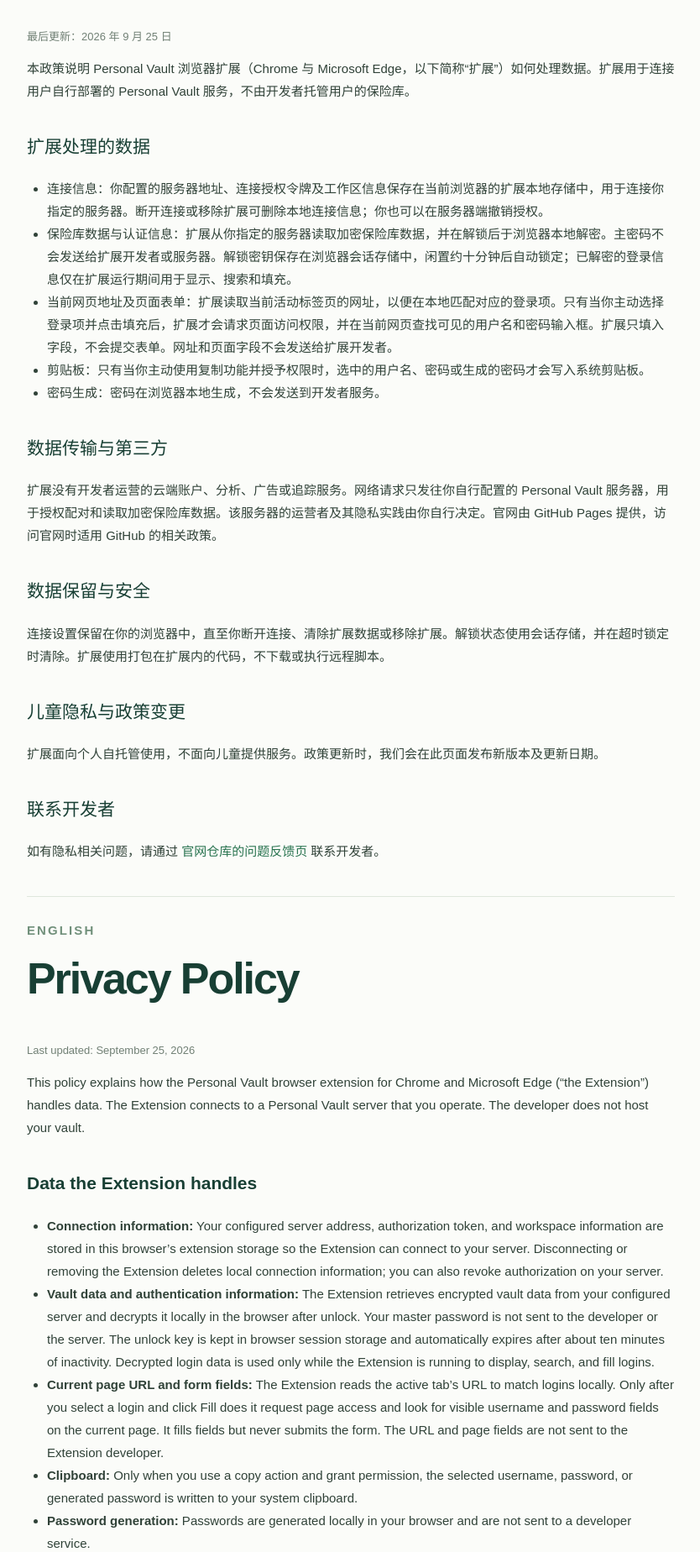
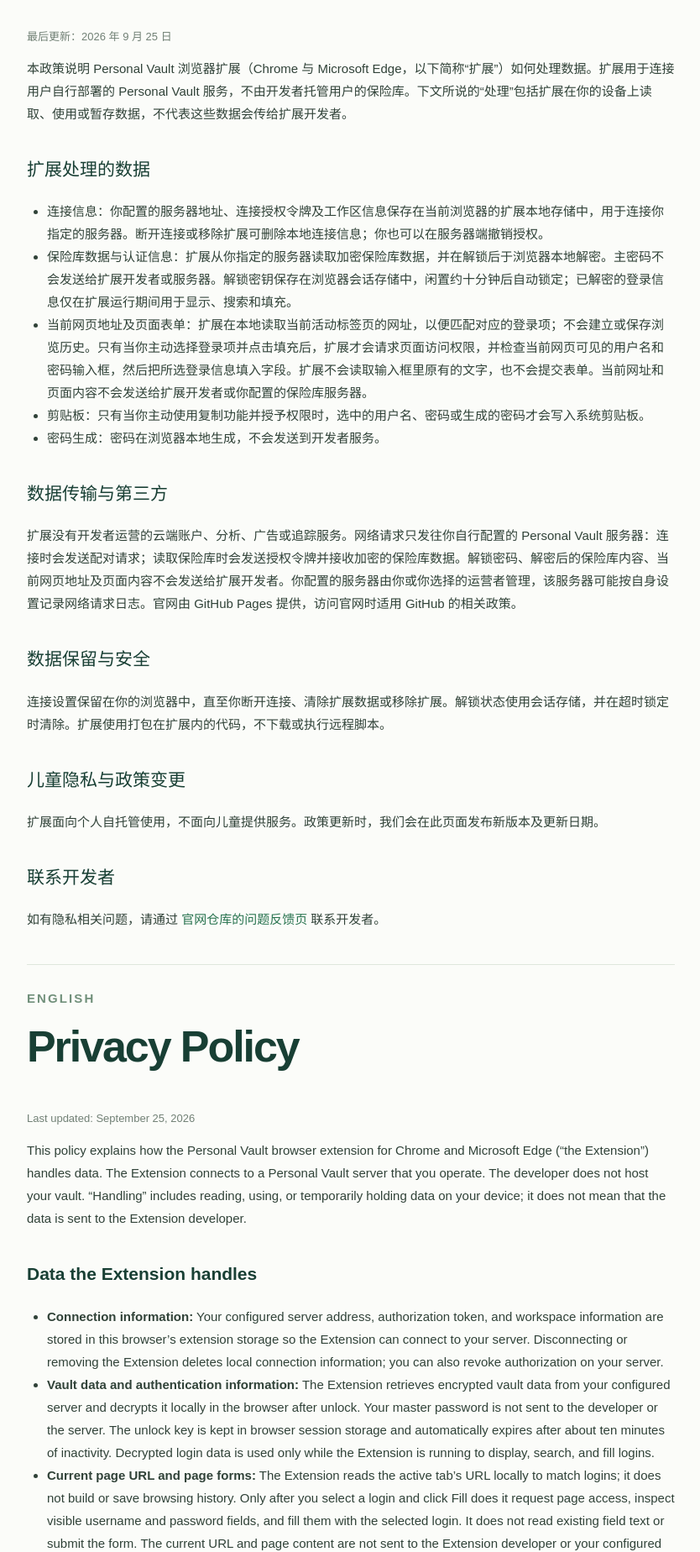
Before and after one commit to Nyakooo/oh-my-vault-homepage, a plain HTML site: page privacy.html in a window 1280 px wide. Shown: the part 253-2101 px from the top of the page at 84% size, without its empty margins (222-1056 px from the left). Drawn offline with Linux system fonts and the light colour scheme.

Commit message:
Clarify local browser data handling

```diff
--- a/privacy.html
+++ b/privacy.html
@@ -28,19 +28,19 @@
       <p class="eyebrow">PERSONAL VAULT · PRIVACY</p>
       <h1>隐私政策</h1>
       <p class="updated">最后更新：2026 年 9 月 25 日</p>
-      <p>本政策说明 Personal Vault 浏览器扩展（Chrome 与 Microsoft Edge，以下简称“扩展”）如何处理数据。扩展用于连接用户自行部署的 Personal Vault 服务，不由开发者托管用户的保险库。</p>
+      <p>本政策说明 Personal Vault 浏览器扩展（Chrome 与 Microsoft Edge，以下简称“扩展”）如何处理数据。扩展用于连接用户自行部署的 Personal Vault 服务，不由开发者托管用户的保险库。下文所说的“处理”包括扩展在你的设备上读取、使用或暂存数据，不代表这些数据会传给扩展开发者。</p>
 
       <h2>扩展处理的数据</h2>
       <ul>
         <li><strong>连接信息：</strong>你配置的服务器地址、连接授权令牌及工作区信息保存在当前浏览器的扩展本地存储中，用于连接你指定的服务器。断开连接或移除扩展可删除本地连接信息；你也可以在服务器端撤销授权。</li>
         <li><strong>保险库数据与认证信息：</strong>扩展从你指定的服务器读取加密保险库数据，并在解锁后于浏览器本地解密。主密码不会发送给扩展开发者或服务器。解锁密钥保存在浏览器会话存储中，闲置约十分钟后自动锁定；已解密的登录信息仅在扩展运行期间用于显示、搜索和填充。</li>
-        <li><strong>当前网页地址及页面表单：</strong>扩展读取当前活动标签页的网址，以便在本地匹配对应的登录项。只有当你主动选择登录项并点击填充后，扩展才会请求页面访问权限，并在当前网页查找可见的用户名和密码输入框。扩展只填入字段，不会提交表单。网址和页面字段不会发送给扩展开发者。</li>
+        <li><strong>当前网页地址及页面表单：</strong>扩展在本地读取当前活动标签页的网址，以便匹配对应的登录项；不会建立或保存浏览历史。只有当你主动选择登录项并点击填充后，扩展才会请求页面访问权限，并检查当前网页可见的用户名和密码输入框，然后把所选登录信息填入字段。扩展不会读取输入框里原有的文字，也不会提交表单。当前网址和页面内容不会发送给扩展开发者或你配置的保险库服务器。</li>
         <li><strong>剪贴板：</strong>只有当你主动使用复制功能并授予权限时，选中的用户名、密码或生成的密码才会写入系统剪贴板。</li>
         <li><strong>密码生成：</strong>密码在浏览器本地生成，不会发送到开发者服务。</li>
       </ul>
 
       <h2>数据传输与第三方</h2>
-      <p>扩展没有开发者运营的云端账户、分析、广告或追踪服务。网络请求只发往你自行配置的 Personal Vault 服务器，用于授权配对和读取加密保险库数据。该服务器的运营者及其隐私实践由你自行决定。官网由 GitHub Pages 提供，访问官网时适用 GitHub 的相关政策。</p>
+      <p>扩展没有开发者运营的云端账户、分析、广告或追踪服务。网络请求只发往你自行配置的 Personal Vault 服务器：连接时会发送配对请求；读取保险库时会发送授权令牌并接收加密的保险库数据。解锁密码、解密后的保险库内容、当前网页地址及页面内容不会发送给扩展开发者。你配置的服务器由你或你选择的运营者管理，该服务器可能按自身设置记录网络请求日志。官网由 GitHub Pages 提供，访问官网时适用 GitHub 的相关政策。</p>
 
       <h2>数据保留与安全</h2>
       <p>连接设置保留在你的浏览器中，直至你断开连接、清除扩展数据或移除扩展。解锁状态使用会话存储，并在超时锁定时清除。扩展使用打包在扩展内的代码，不下载或执行远程脚本。</p>
@@ -55,17 +55,17 @@
         <p class="eyebrow">ENGLISH</p>
         <h1>Privacy Policy</h1>
         <p class="updated">Last updated: September 25, 2026</p>
-        <p>This policy explains how the Personal Vault browser extension for Chrome and Microsoft Edge (“the Extension”) handles data. The Extension connects to a Personal Vault server that you operate. The developer does not host your vault.</p>
+        <p>This policy explains how the Personal Vault browser extension for Chrome and Microsoft Edge (“the Extension”) handles data. The Extension connects to a Personal Vault server that you operate. The developer does not host your vault. “Handling” includes reading, using, or temporarily holding data on your device; it does not mean that the data is sent to the Extension developer.</p>
         <h2>Data the Extension handles</h2>
         <ul>
           <li><strong>Connection information:</strong> Your configured server address, authorization token, and workspace information are stored in this browser’s extension storage so the Extension can connect to your server. Disconnecting or removing the Extension deletes local connection information; you can also revoke authorization on your server.</li>
           <li><strong>Vault data and authentication information:</strong> The Extension retrieves encrypted vault data from your configured server and decrypts it locally in the browser after unlock. Your master password is not sent to the developer or the server. The unlock key is kept in browser session storage and automatically expires after about ten minutes of inactivity. Decrypted login data is used only while the Extension is running to display, search, and fill logins.</li>
-          <li><strong>Current page URL and form fields:</strong> The Extension reads the active tab’s URL to match logins locally. Only after you select a login and click Fill does it request page access and look for visible username and password fields on the current page. It fills fields but never submits the form. The URL and page fields are not sent to the Extension developer.</li>
+          <li><strong>Current page URL and page forms:</strong> The Extension reads the active tab’s URL locally to match logins; it does not build or save browsing history. Only after you select a login and click Fill does it request page access, inspect visible username and password fields, and fill them with the selected login. It does not read existing field text or submit the form. The current URL and page content are not sent to the Extension developer or your configured vault server.</li>
           <li><strong>Clipboard:</strong> Only when you use a copy action and grant permission, the selected username, password, or generated password is written to your system clipboard.</li>
           <li><strong>Password generation:</strong> Passwords are generated locally in your browser and are not sent to a developer service.</li>
         </ul>
         <h2>Transfers and third parties</h2>
-        <p>The Extension has no developer-operated cloud account, analytics, advertising, or tracking service. Network requests go only to the Personal Vault server you configure, for authorization pairing and retrieval of encrypted vault data. You choose the operator and privacy practices of that server. The official website is hosted by GitHub Pages; GitHub’s applicable policies govern visits to that website.</p>
+        <p>The Extension has no developer-operated cloud account, analytics, advertising, or tracking service. Network requests go only to the Personal Vault server you configure: a pairing request is sent when connecting, and an authorization token is sent when retrieving encrypted vault data. The Extension receives the encrypted vault data from that server. Your unlock password, decrypted vault contents, current page URL, and page content are not sent to the Extension developer. You or your chosen operator controls the configured server, which may keep network request logs according to its settings. The official website is hosted by GitHub Pages; GitHub’s applicable policies govern visits to that website.</p>
         <h2>Retention and security</h2>
         <p>Connection settings remain in your browser until you disconnect, clear extension data, or remove the Extension. Unlock state uses session storage and is cleared when the vault locks. The Extension uses code packaged with the Extension and does not download or execute remote scripts.</p>
         <h2>Children and changes</h2>
```
